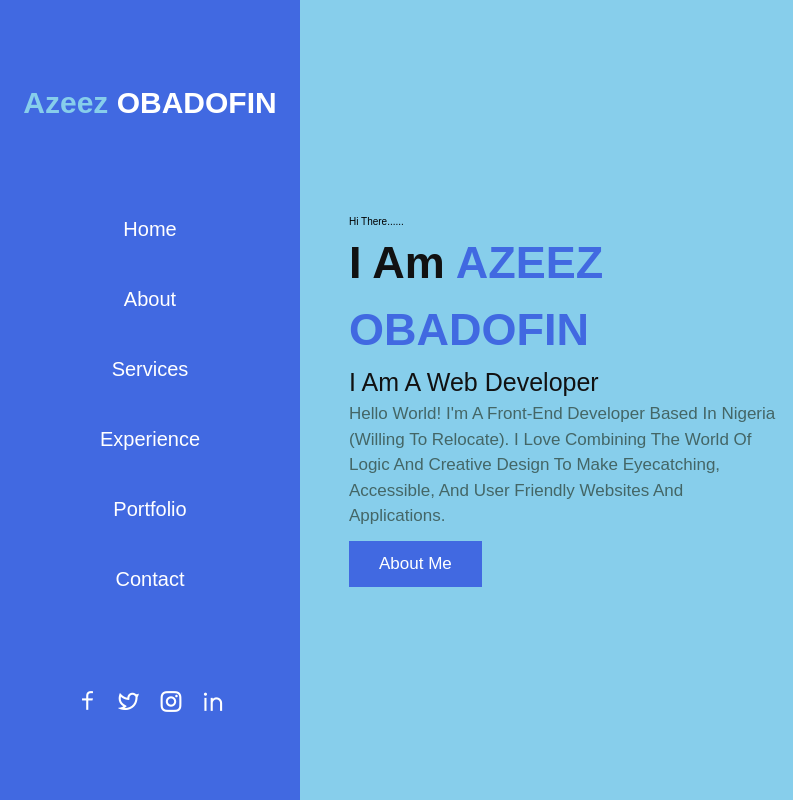
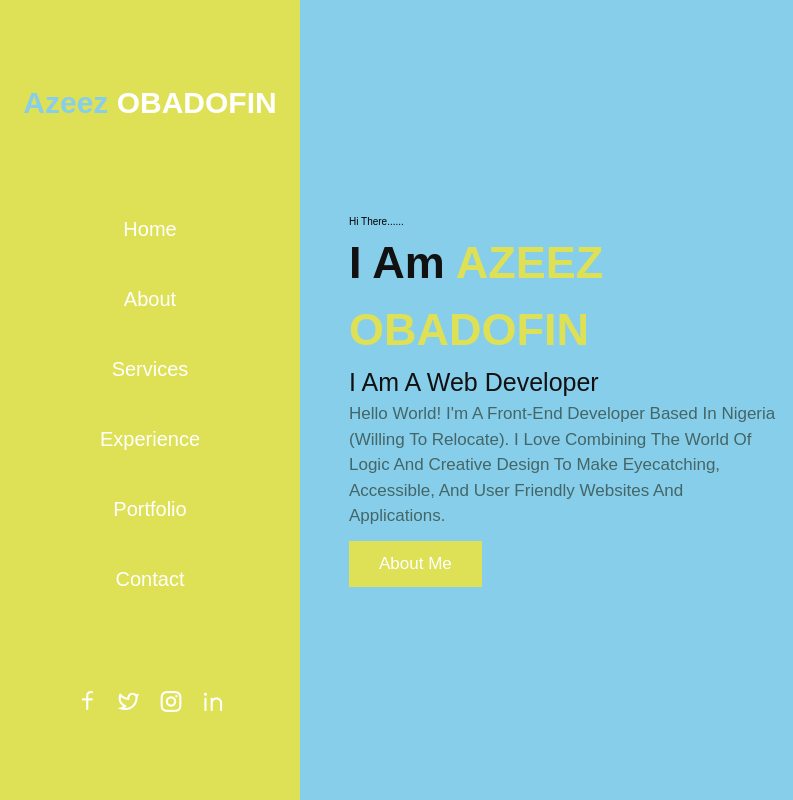
Before and after one commit to hayzed1009/hayzed1009.github.io, a plain HTML site: page index.html in a window 1280 px wide. Shown: the top 800 px of the page, 0-793 px from the left. Drawn offline with nearby package versions, Linux system fonts and the light colour scheme; grey boxes are pictures that could not be loaded; a web font is replaced by a local one.

Commit message:
Update index.css
jkkk

```diff
--- a/index.css
+++ b/index.css
@@ -12,7 +12,7 @@
     line-height: 1.5;
 }
 :root{
-    --bg-color:royalblue;
+    --bg-color:rgb(222, 224, 85);
 }
 html{
 
```
